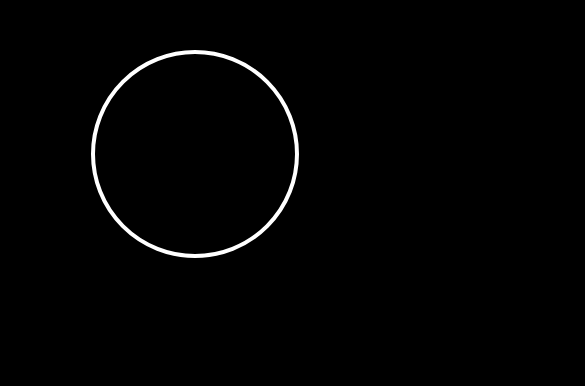
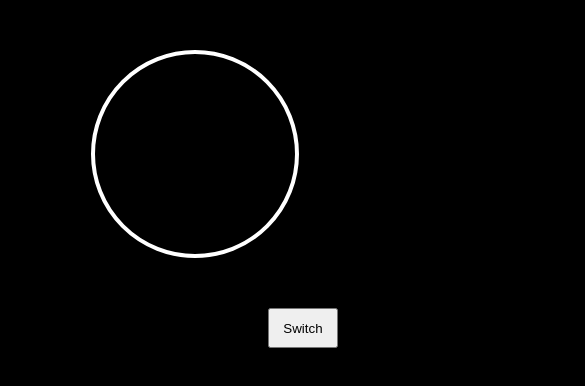
Before and after one commit to daiyanshab/first-dom-project, a plain HTML site: page index.html in a window 390 px wide. Shown: the top 386 px of the page, 585 px wide, since content can reach past the window. Drawn offline with Linux system fonts and the light colour scheme.

Commit message:
responsive

```diff
--- a/style.css
+++ b/style.css
@@ -17,3 +17,27 @@ button{
     margin-left: 600px;
     margin-top: 50px;
 }
+
+
+/* Responsive */
+
+@media (max-width: 993px) {
+    button {
+          margin-left: 378px;
+          }
+  }
+
+
+  @media (max-width: 768px) {
+    button {
+
+margin-left: 340px;
+          }
+  }
+
+  @media (max-width: 600px) {
+    button {
+
+margin-left: 260px;
+          }
+  }
```
Also changed, not shown: responsive.png (added), 1 other file.
